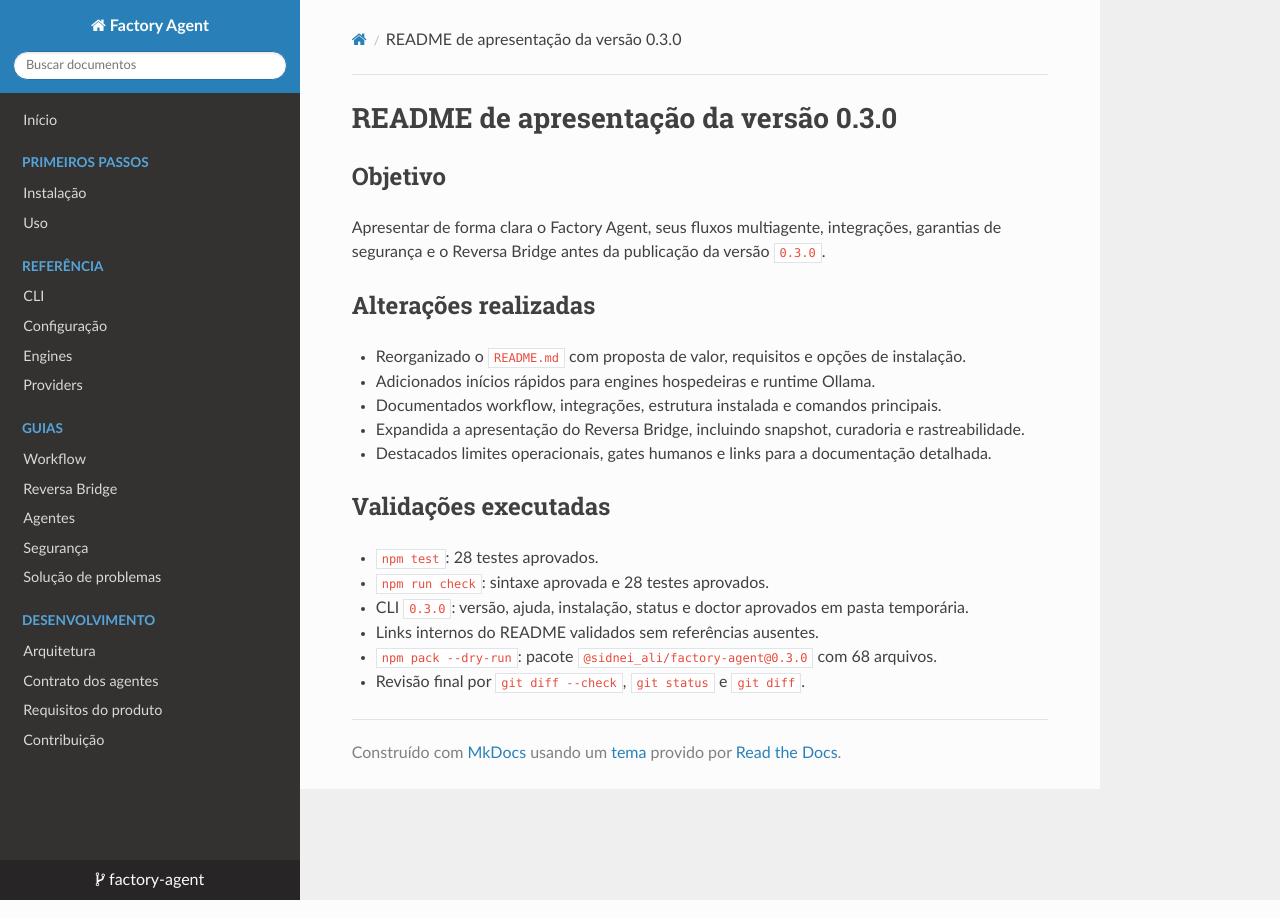
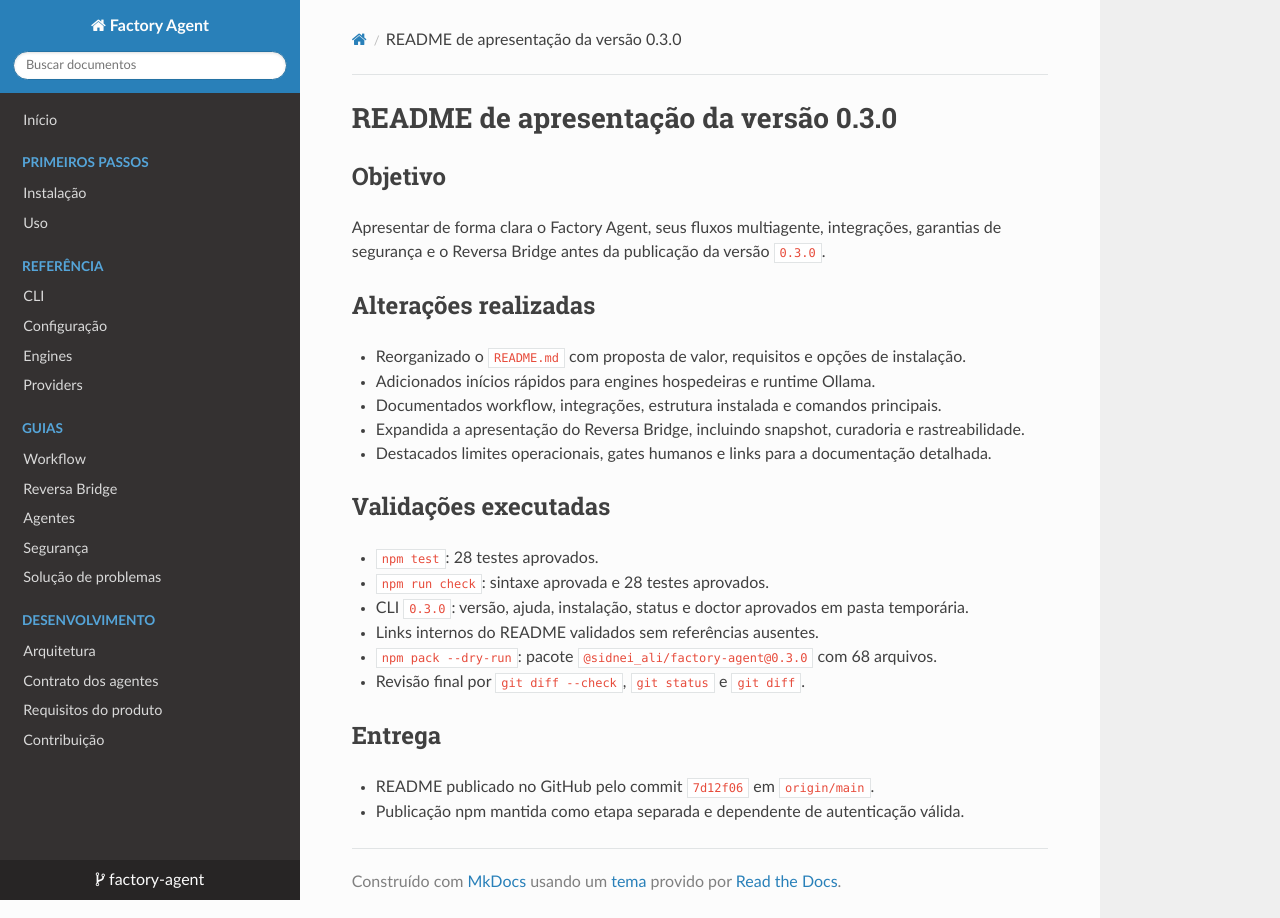
Before and after one commit to sidneiali/factory-agent, an MkDocs documentation site: the page built from docs/20260803200150-add.md, in a window 1280 px wide. Built offline with MkDocs 1.6.1, drawn with Linux system fonts in a browser that asks for light colours; nearby versions of some CDN libraries.

Commit message:
docs: registrar envio do README

```diff
--- a/docs/20260803200150-add.md
+++ b/docs/20260803200150-add.md
@@ -20,3 +20,9 @@ Apresentar de forma clara o Factory Agent, seus fluxos multiagente, integraçõe
 - Links internos do README validados sem referências ausentes.
 - `npm pack --dry-run`: pacote `@sidnei_ali/factory-agent@0.3.0` com 68 arquivos.
 - Revisão final por `git diff --check`, `git status` e `git diff`.
+
+
+## Entrega
+
+- README publicado no GitHub pelo commit `7d12f06` em `origin/main`.
+- Publicação npm mantida como etapa separada e dependente de autenticação válida.
```
Also changed, not shown: doc/plan.md (+1 -1 lines).
